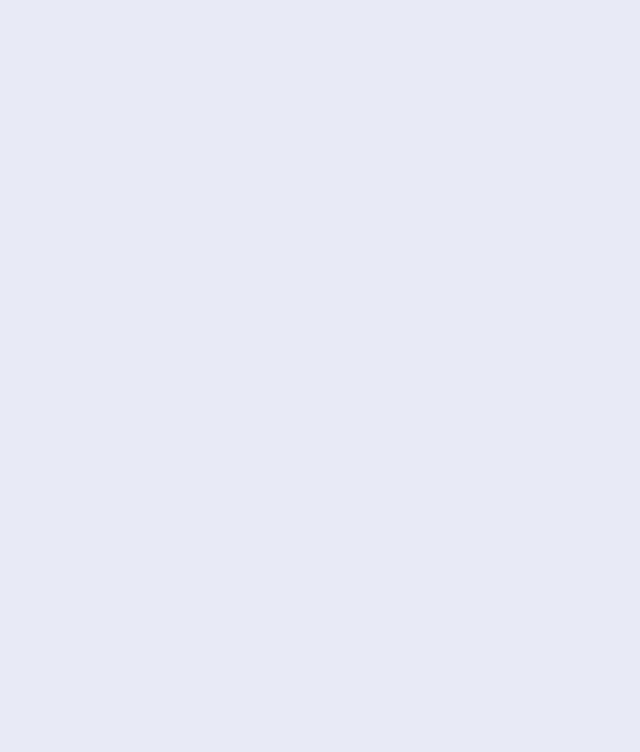
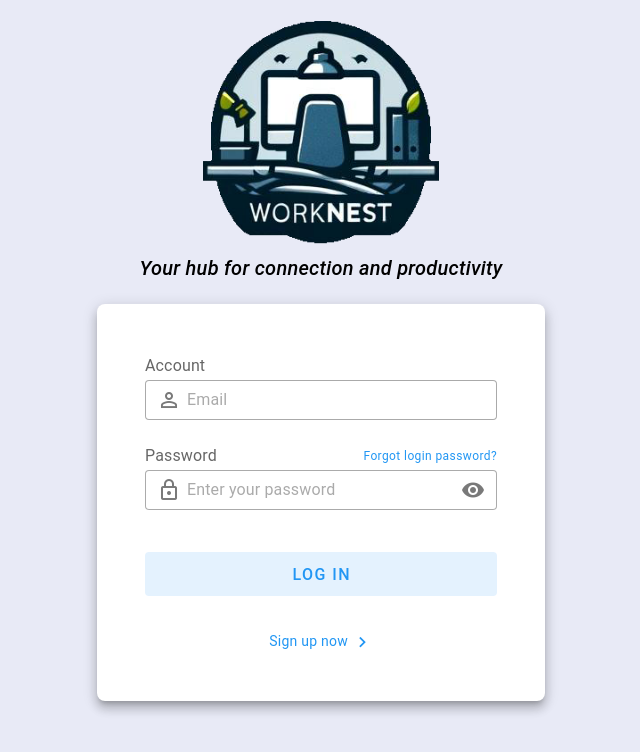
Before and after one commit to fabbio00/WorkNest, a Vue app in the folder worknest-ui/: page /login in a window 1280 px wide. Before the commit this address had no page. Shown: the top 752 px of the page, without its empty margins (319-959 px from the left). Built offline with nearby package versions, Linux system fonts and the light colour scheme.

Commit message:
make ui and relative call for the login

```diff
--- a/worknest-ui/src/router/index.js
+++ b/worknest-ui/src/router/index.js
@@ -3,8 +3,38 @@ import { createRouter, createWebHistory } from 'vue-router'
 const router = createRouter({
   history: createWebHistory(import.meta.env.BASE_URL),
   routes: [
-
+    {
+      path: '/',
+      name: 'home',
+      meta:{
+        requiresAuth: true
+      }
+    },
+    {
+      path: '/login',
+      name: 'login',
+      component: () => import('../views/LoginView.vue')
+    },
   ]
 })
 
+
+router.beforeEach((to, from, next) => {
+  if (to.meta.requiresAuth) {
+    const user = localStorage.getItem('user');
+    console.log(user)
+    if (user.id) {
+      // User is authenticated, proceed to the route
+      next();
+    } else {
+      // User is not authenticated, redirect to login
+      next('/login');
+    }
+  } else {
+    // Non-protected route, allow access
+    next();
+  }
+});
+
+
 export default router
--- a/worknest-ui/src/services/api.services.js
+++ b/worknest-ui/src/services/api.services.js
@@ -1,7 +1,15 @@
 import axios from 'axios';
 
 class ApiService{
-
+    login(email, password) {
+        return axios.post("http://localhost:8080/users/login", {
+            email: email,
+            password: password
+        }).then((res) => {
+            localStorage.setItem('user', res.data);
+            return res;
+        })
+    }
 }
 
 export default new ApiService();
--- /dev/null
+++ b/worknest-ui/src/views/LoginView.vue
@@ -0,0 +1,58 @@
+<template>
+  <Transition enter-active-class="animate__animated animate__zoomIn" appear>
+    <header class="text-center">
+      <img class="mt-5" style="max-height: 225px" src="/worknest-logo.png"></img>
+      <p class="text-h6 font-italic">Your hub for connection and productivity</p>
+    </header>
+  </Transition>
+
+  <body class="my-5">
+    <v-card class="mx-auto pa-12 pb-8" elevation="8" max-width="448" rounded="lg">
+      <div class="text-subtitle-1 text-medium-emphasis">Account</div>
+
+      <v-text-field density="compact" placeholder="Email" prepend-inner-icon="mdi-account-outline"
+        variant="outlined" v-model="email"></v-text-field>
+
+      <div class="text-subtitle-1 text-medium-emphasis d-flex align-center justify-space-between">
+        Password
+
+        <a class="text-caption text-decoration-none text-blue" href="/forgotten-password" rel="noopener noreferrer"
+          target="_blank">
+          Forgot login password?</a>
+      </div>
+
+      <v-text-field :append-inner-icon="visible ? 'mdi-eye-off' : 'mdi-eye'" :type="visible ? 'text' : 'password'"
+        density="compact" placeholder="Enter your password" prepend-inner-icon="mdi-lock-outline" variant="outlined"
+        @click:append-inner="visible = !visible" v-model="password"></v-text-field>
+
+      <v-card class="mb-5" color="surface-variant" variant="tonal">
+      </v-card>
+
+      <v-btn class="mb-5" color="blue" size="large" variant="tonal" block @click="login()">
+        Log In
+      </v-btn>
+
+      <v-card-text class="text-center">
+        <a class="text-blue text-decoration-none" href="/sign-up" rel="noopener noreferrer" target="_blank">
+          Sign up now <v-icon icon="mdi-chevron-right"></v-icon>
+        </a>
+      </v-card-text>
+    </v-card>
+  </body>
+</template>
+<script>
+export default {
+  data: () => ({
+    visible: false,
+    email: "",
+    password: ""
+  }),
+  methods: {
+    login(){
+      this.$ApiService.login(this.email, this.password).then((res)=> {
+        console.log(res)
+      });
+    }
+  }
+}
+</script>
```
